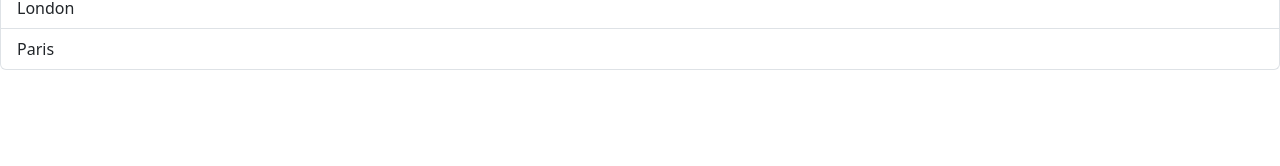
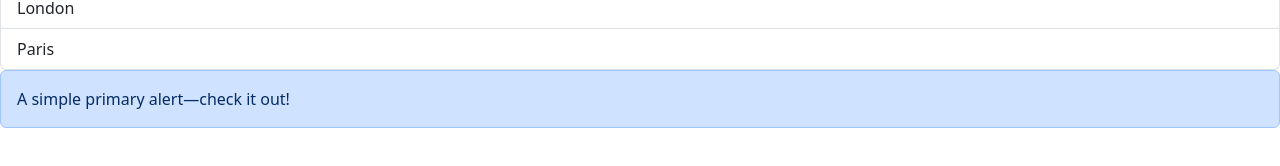
Before and after one commit to KhalekuzzamanImran/React-components, a React app: page / in a window 1280 px wide. Shown: the part 182-348 px from the top of the page. Built offline with nearby package versions, Linux system fonts and the light colour scheme; the HTML template or start-up script is replaced by a standard one.

Commit message:
add-alert-box

```diff
--- a/src/App.tsx
+++ b/src/App.tsx
@@ -1,5 +1,6 @@
 import ListGroups from "./components/ListGroups";
 import Message from "./components/Message";
+import { Alert } from "./components/Alert";
 
 function App() {
   let items = ["New york", "San Francisco", "Tokyo", "London", "Paris"];
@@ -17,6 +18,7 @@
           heading="Cities"
           onSelectedItem={handleSelectedItem}
         />
+        <Alert />
       </>
     </div>
   );
--- /dev/null
+++ b/src/components/Alert.tsx
@@ -0,0 +1,7 @@
+export const Alert = () => {
+  return (
+    <div className="alert alert-primary" role="alert">
+      A simple primary alert—check it out!
+    </div>
+  );
+};
```
